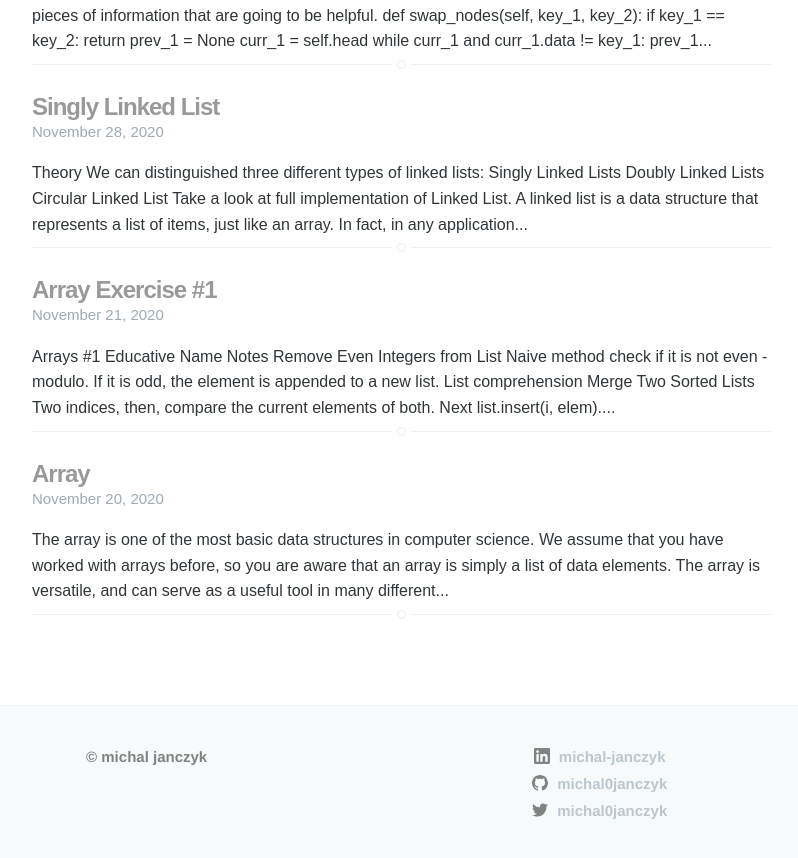
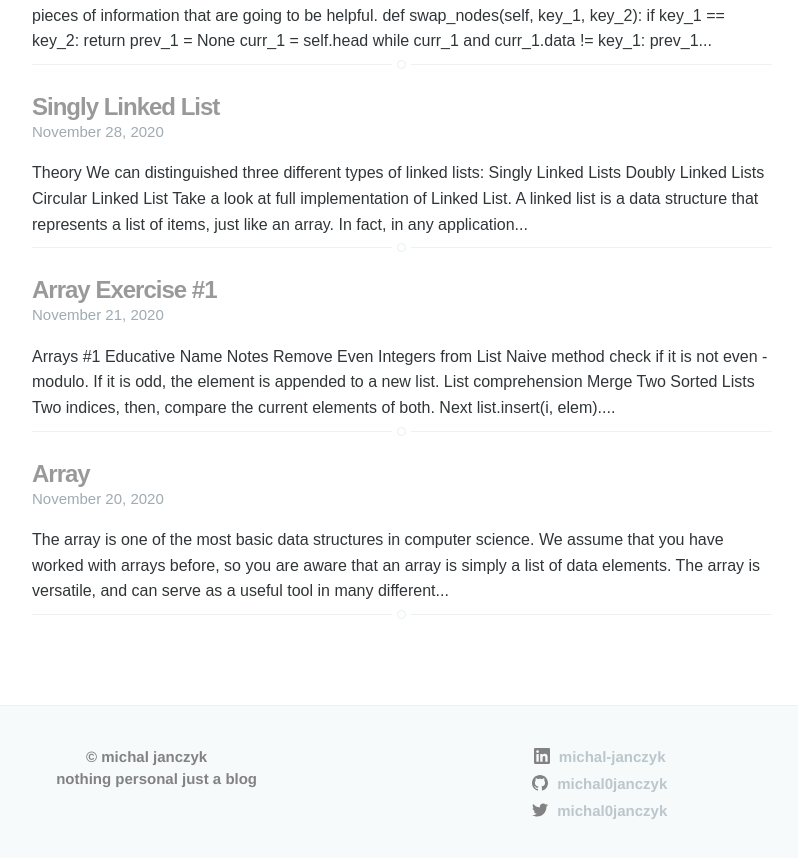
Before and after one commit to michal0janczyk/michaljanczyk.github.io, a Jekyll site: the page built from index.html, in a window 1280 px wide and 900 px high, scrolled down 1639 px. Shown: the top 858 px of the window, without its empty margins (238-1036 px from the left). Built offline with Jekyll 4.4.1, drawn with Linux system fonts in a browser that asks for light colours; the list of posts is cut into pages by our own code.

Commit message:
Update footer.html

```diff
--- a/_includes/footer.html
+++ b/_includes/footer.html
@@ -11,9 +11,8 @@
           <li class="p-name">
             {%- if site.copyright -%}
               <li>&copy; {{ site.copyright }} {{ now | date: "%Y" }}</li>
-
+              {{- site.description | escape -}}
             {%- else -%}
-              <li>{{- site.description | escape -}}</li>
               <!-- {{ site.title | escape }} -->
             {%- endif -%}
             </li>
```
